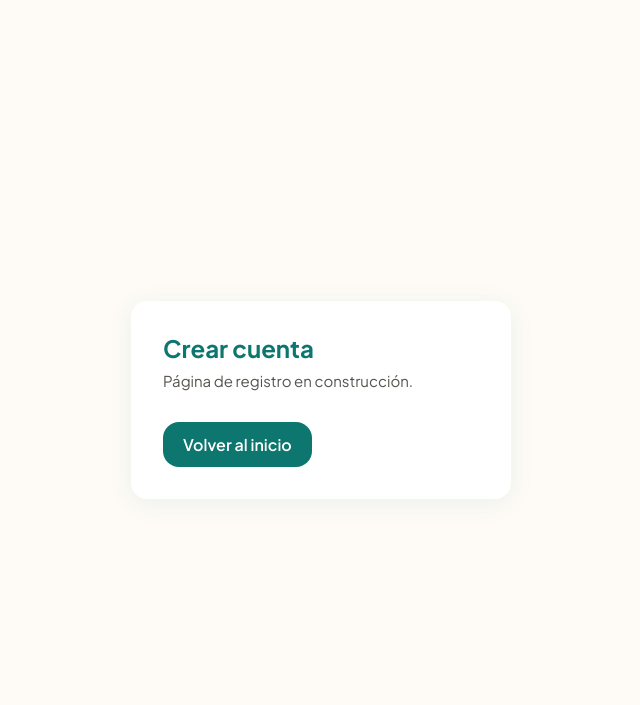
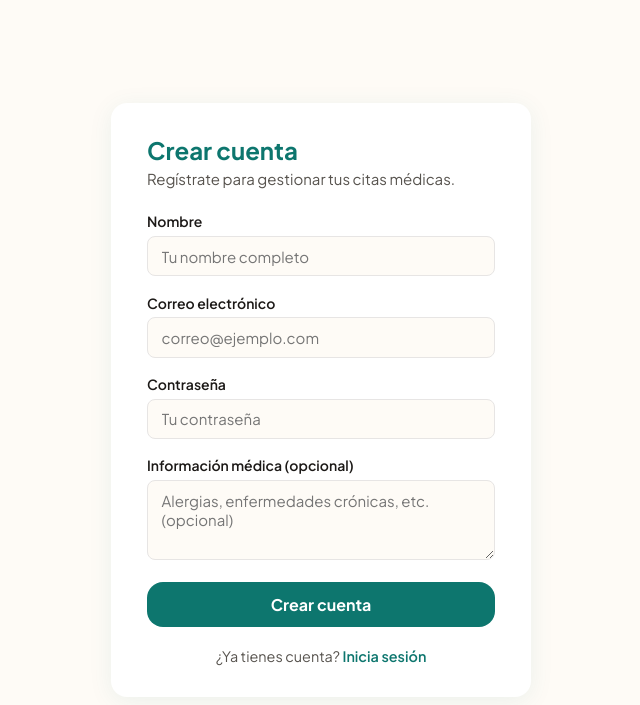
Before and after one commit to Esen-Q1-2026-Arquitectura-Software/py-med-management-app, a Flask app: page /registro in a window 1280 px wide. Shown: the top 705 px of the page, without its empty margins (319-959 px from the left). Run offline with Flask 3, Linux system fonts and the light colour scheme.

Commit message:
add register form

```diff
--- a/fe/main.py
+++ b/fe/main.py
@@ -1,6 +1,25 @@
-from flask import Flask, render_template
+import os
+
+import httpx
+from flask import Flask, flash, redirect, render_template, url_for
+from flask_wtf import FlaskForm
+from wtforms import PasswordField, StringField, SubmitField, TextAreaField
+from wtforms.validators import DataRequired, Email, Length
 
 app = Flask(__name__)
+app.secret_key = os.getenv("SECRET_KEY", "dev-secret-key")
+
+API_URL = os.getenv("API_URL", "http://127.0.0.1:8000")
+
+
+class RegistroForm(FlaskForm):
+    name = StringField("Nombre", validators=[DataRequired(), Length(max=255)])
+    email = StringField(
+        "Correo electrónico", validators=[DataRequired(), Email(), Length(max=255)]
+    )
+    passw = PasswordField("Contraseña", validators=[DataRequired(), Length(max=255)])
+    med_info = TextAreaField("Información médica (opcional)")
+    submit = SubmitField("Crear cuenta")
 
 
 @app.route("/")
@@ -13,9 +32,36 @@ def login():
     return render_template("login.html")
 
 
-@app.route("/registro")
+@app.route("/registro", methods=["GET", "POST"])
 def registro():
-    return render_template("registro.html")
+    form = RegistroForm()
+    if form.validate_on_submit():
+        try:
+            resp = httpx.post(
+                f"{API_URL}/registro",
+                json={
+                    "name": form.name.data,
+                    "email": form.email.data,
+                    "passw": form.passw.data,
+                    "med_info": form.med_info.data,
+                },
+                timeout=5,
+            )
+            if resp.status_code == 200:
+                flash(
+                    "¡Cuenta creada exitosamente! Ahora puedes iniciar sesión.",
+                    "success",
+                )
+                return redirect(url_for("login"))
+            else:
+                try:
+                    error = resp.json().get("detail", "Error al registrar.")
+                except Exception:
+                    error = "Error al registrar."
+                flash(error, "error")
+        except httpx.RequestError:
+            flash("No se pudo conectar con el servidor. Inténtalo más tarde.", "error")
+    return render_template("registro.html", form=form)
 
 
 if __name__ == "__main__":
--- a/fe/templates/registro.html
+++ b/fe/templates/registro.html
@@ -20,18 +20,83 @@
         }
         * { margin: 0; padding: 0; box-sizing: border-box; }
         body { font-family: 'Plus Jakarta Sans', sans-serif; background: var(--bg); color: var(--text); min-height: 100vh; display: flex; align-items: center; justify-content: center; padding: 1.5rem; }
-        .card { background: #fff; padding: 2rem; border-radius: var(--radius); box-shadow: 0 4px 24px rgba(13, 118, 110, 0.08); max-width: 380px; width: 100%; }
-        h1 { font-size: 1.5rem; font-weight: 700; margin-bottom: 0.5rem; color: var(--primary); }
-        p { color: var(--text-muted); font-size: 0.9375rem; margin-bottom: 1.5rem; }
-        .btn { display: inline-flex; align-items: center; padding: 0.75rem 1.25rem; font-family: inherit; font-weight: 600; border-radius: var(--radius); text-decoration: none; color: #fff; border: none; background: var(--primary); cursor: pointer; margin-top: 0.5rem; }
+        .card { background: #fff; padding: 2rem 2.25rem; border-radius: var(--radius); box-shadow: 0 4px 24px rgba(13, 118, 110, 0.08); max-width: 420px; width: 100%; }
+        h1 { font-size: 1.5rem; font-weight: 700; margin-bottom: 0.25rem; color: var(--primary); }
+        .subtitle { color: var(--text-muted); font-size: 0.9375rem; margin-bottom: 1.5rem; }
+        .field { margin-bottom: 1.1rem; }
+        label { display: block; font-weight: 600; font-size: 0.875rem; margin-bottom: 0.35rem; color: var(--text); }
+        input, textarea {
+            width: 100%; padding: 0.6rem 0.85rem; font-family: inherit; font-size: 0.9375rem;
+            border: 1.5px solid var(--border); border-radius: 0.5rem; background: var(--bg);
+            color: var(--text); transition: border-color 0.15s;
+        }
+        input:focus, textarea:focus { outline: none; border-color: var(--primary); }
+        textarea { resize: vertical; min-height: 80px; }
+        .error { color: var(--accent); font-size: 0.8125rem; margin-top: 0.3rem; }
+        .flash { padding: 0.75rem 1rem; border-radius: 0.5rem; margin-bottom: 1rem; font-size: 0.9rem; }
+        .flash.success { background: #d1fae5; color: #065f46; }
+        .flash.error   { background: #fee2e2; color: #991b1b; }
+        .btn {
+            display: block; width: 100%; padding: 0.75rem; font-family: inherit; font-size: 1rem;
+            font-weight: 700; border-radius: var(--radius); border: none; background: var(--primary);
+            color: #fff; cursor: pointer; margin-top: 0.5rem; transition: background 0.15s;
+        }
         .btn:hover { background: var(--primary-hover); }
+        .login-link { text-align: center; margin-top: 1.25rem; font-size: 0.9rem; color: var(--text-muted); }
+        .login-link a { color: var(--primary); font-weight: 600; text-decoration: none; }
+        .login-link a:hover { text-decoration: underline; }
     </style>
 </head>
 <body>
     <div class="card">
         <h1>Crear cuenta</h1>
-        <p>Página de registro en construcción.</p>
-        <a href="/" class="btn">Volver al inicio</a>
+        <p class="subtitle">Regístrate para gestionar tus citas médicas.</p>
+
+        {% with messages = get_flashed_messages(with_categories=true) %}
+          {% for category, message in messages %}
+            <div class="flash {{ category }}">{{ message }}</div>
+          {% endfor %}
+        {% endwith %}
+
+        <form method="POST" novalidate>
+            {{ form.hidden_tag() }}
+
+            <div class="field">
+                {{ form.name.label }}
+                {{ form.name(placeholder="Tu nombre completo") }}
+                {% for error in form.name.errors %}
+                    <p class="error">{{ error }}</p>
+                {% endfor %}
+            </div>
+
+            <div class="field">
+                {{ form.email.label }}
+                {{ form.email(placeholder="correo@ejemplo.com") }}
+                {% for error in form.email.errors %}
+                    <p class="error">{{ error }}</p>
+                {% endfor %}
+            </div>
+
+            <div class="field">
+                {{ form.passw.label }}
+                {{ form.passw(placeholder="Tu contraseña") }}
+                {% for error in form.passw.errors %}
+                    <p class="error">{{ error }}</p>
+                {% endfor %}
+            </div>
+
+            <div class="field">
+                {{ form.med_info.label }}
+                {{ form.med_info(placeholder="Alergias, enfermedades crónicas, etc. (opcional)") }}
+                {% for error in form.med_info.errors %}
+                    <p class="error">{{ error }}</p>
+                {% endfor %}
+            </div>
+
+            {{ form.submit(class="btn") }}
+        </form>
+
+        <p class="login-link">¿Ya tienes cuenta? <a href="/login">Inicia sesión</a></p>
     </div>
 </body>
 </html>
--- a/pyproject.toml
+++ b/pyproject.toml
@@ -7,5 +7,11 @@ requires-python = ">=3.12"
 dependencies = [
     "fastapi>=0.135.1",
     "flask>=3.1.3",
+    "flask-wtf>=1.2.0",
+    "wtforms[email]>=3.1.0",
+    "httpx>=0.27.0",
+    "sqlalchemy>=2.0.0",
+    "pymysql>=1.1.0",
     "uvicorn>=0.41.0",
+    "cryptography>=46.0.5",
 ]
--- a/schema.sql
+++ b/schema.sql
@@ -19,7 +19,7 @@ CREATE TABLE medicos (
     id         INT AUTO_INCREMENT PRIMARY KEY,
     name       VARCHAR(255) NOT NULL,
     email      VARCHAR(255) NOT NULL UNIQUE,
-    specialty  VARCHAR(255)
+    especialidad  VARCHAR(255)
 );
 
 -- =============================================
```
Also changed, not shown: be/app.py (+52 -1 lines), 1 other file.
